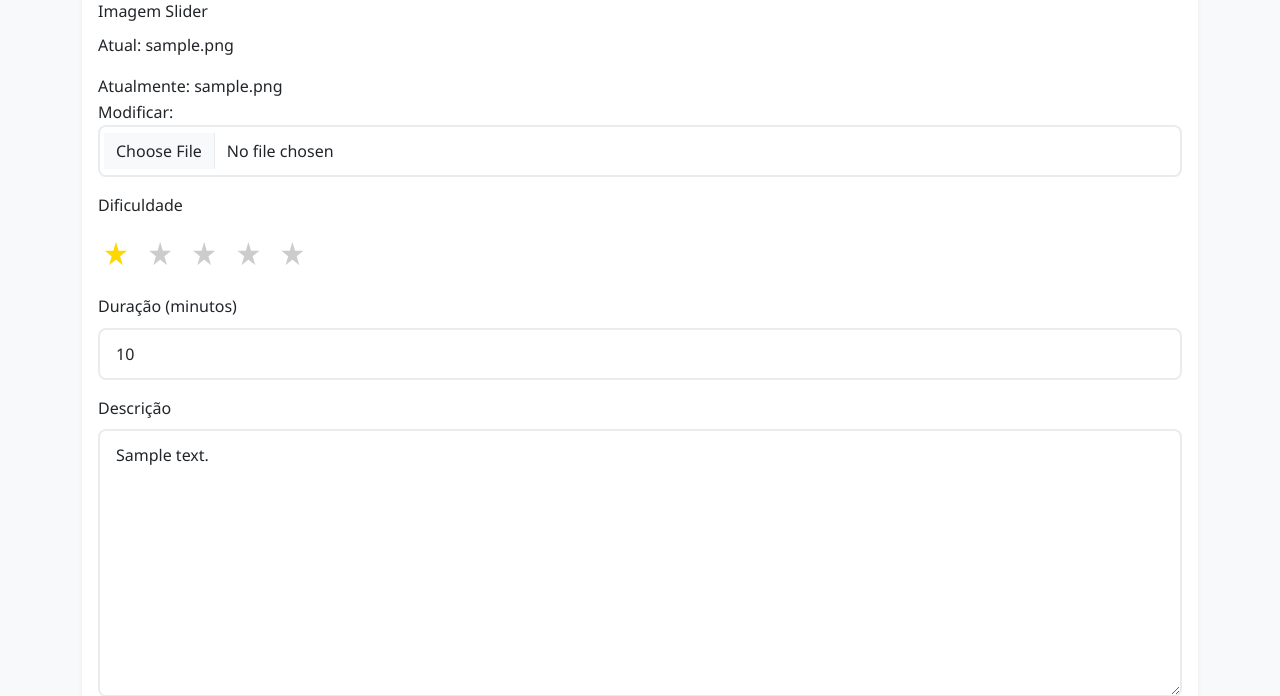
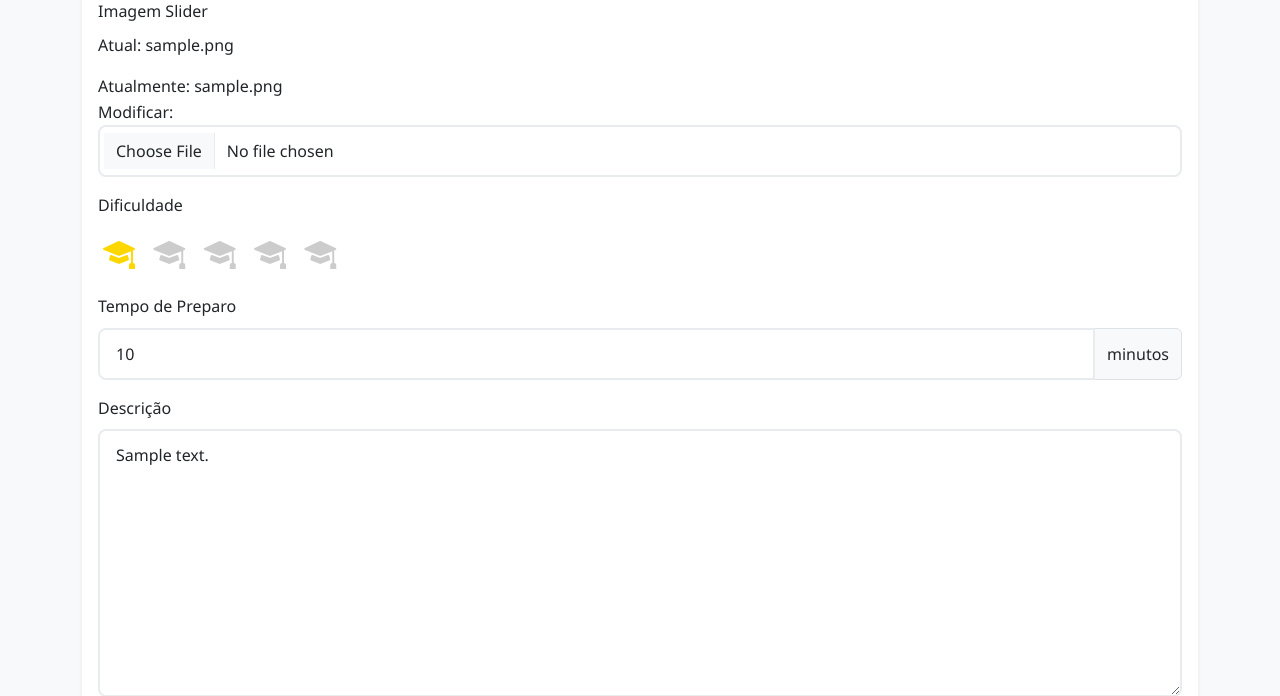
Before and after one commit to chloe1192/recipewebsite, a Django app: page /recipe/1/edit/ in a window 1280 px wide. Shown: the part 808-1504 px from the top of the page. Run offline with Django 5.2, Linux system fonts and the light colour scheme; a user stored in the database is signed in; tables that the repository leaves empty hold one stand-in row (values such as "Sample post"); style sheets or scripts are compiled from the project's sources; some libraries are stand-ins or nearby versions.

Commit message:
change stars on edit

```diff
--- a/recipewebsite/templates/edit_recipe.html
+++ b/recipewebsite/templates/edit_recipe.html
@@ -55,8 +55,10 @@
 						<div class="star-rating">
 							{% for value, label in form.difficulty.field.choices reversed %}
 								<input type="radio" id="star{{ value }}" name="difficulty" value="{{ value }}"
-    								{% if form.difficulty.value != None and form.difficulty.value|stringformat:"i" == value|stringformat:"i" %}checked{% endif %}>
-								<label for="star{{ value }}" title="{{ label }}">★</label>
+									{% if form.difficulty.value != None and form.difficulty.value|stringformat:"i" == value|stringformat:"i" %}checked{% endif %}>
+								<label for="star{{ value }}" title="{{ label }}">
+									<i class="bi bi-mortarboard-fill"></i>
+								</label>
 							{% endfor %}
 						</div>
 					</div>
@@ -67,12 +69,15 @@
 
 
 			<div class="mb-3">
-				<label for="{{ form.duration.id_for_label }}" class="form-label">Duração (minutos)</label>
-					{{ form.duration|add_class:"form-control" }}
-					{% if form.duration.errors %}
-						<div class="invalid-feedback d-block">{{ form.duration.errors|striptags }}</div>
-					{% endif %}
+				<label for="{{ form.duration.id_for_label }}" class="form-label">Tempo de Preparo</label>
+				<div class="input-group">
+					{{ form.duration|add_class:"form-control"|attr:"min:1"|attr:"type:number" }}
+					<span class="input-group-text">minutos</span>
 				</div>
+				{% if form.duration.errors %}
+					<div class="invalid-feedback d-block">{{ form.duration.errors|striptags }}</div>
+				{% endif %}
+			</div>
 
 			<div class="mb-3">
 				<label for="{{ form.description.id_for_label }}" class="form-label">Descrição</label>
@@ -134,7 +139,7 @@
 						<td>{{ ingredients_formset.empty_form.sequence|add_class:"form-control" }}</td>
 						<td>
 							<button type="button" class="remove-form btn btn-outline-danger btn-sm">
-								<i class="bi bi-trash"></i> Remove
+								<i class="bi bi-trash"></i> Remover
 							</button>
 						</td>
 					</tr>
```
